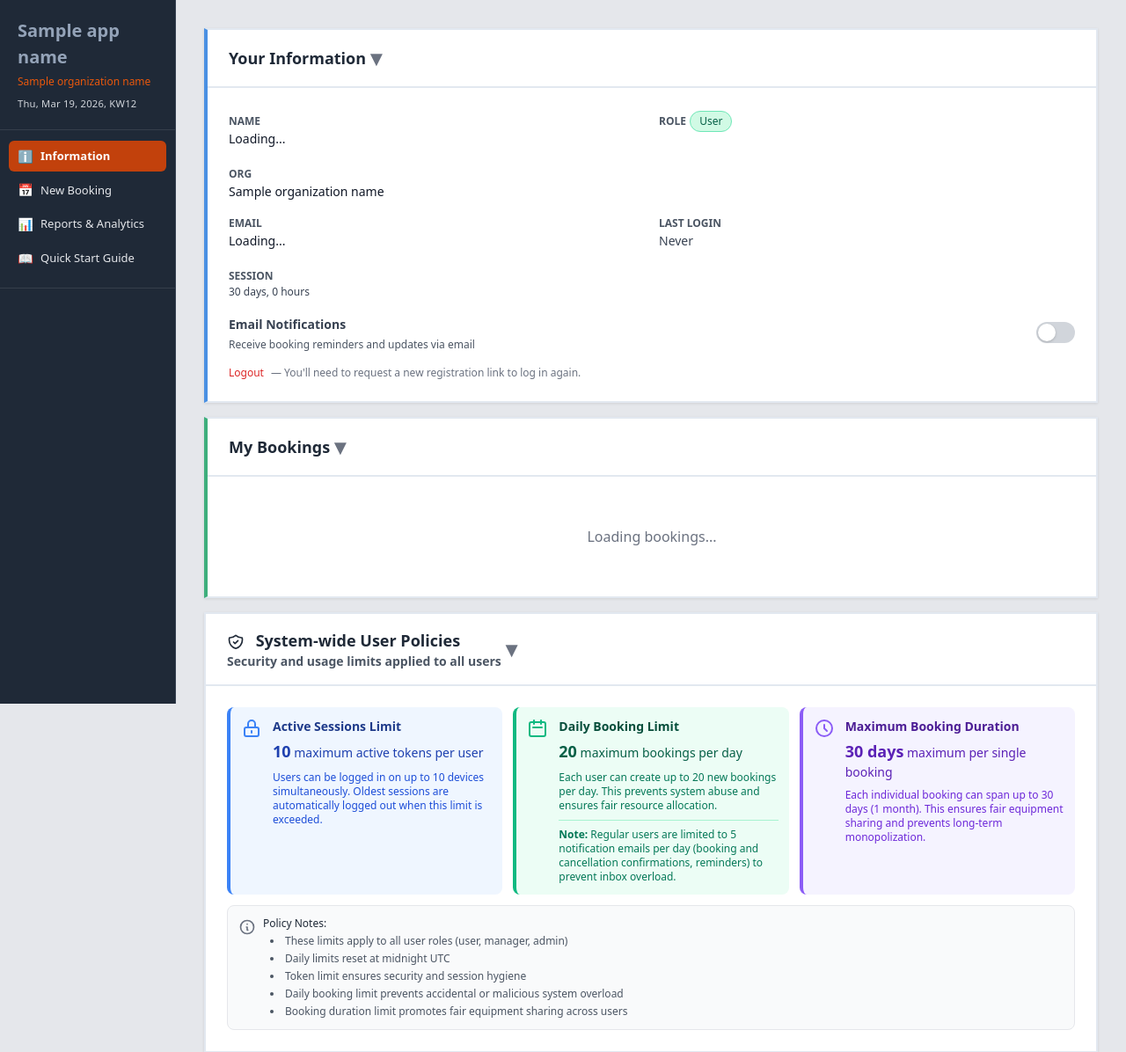
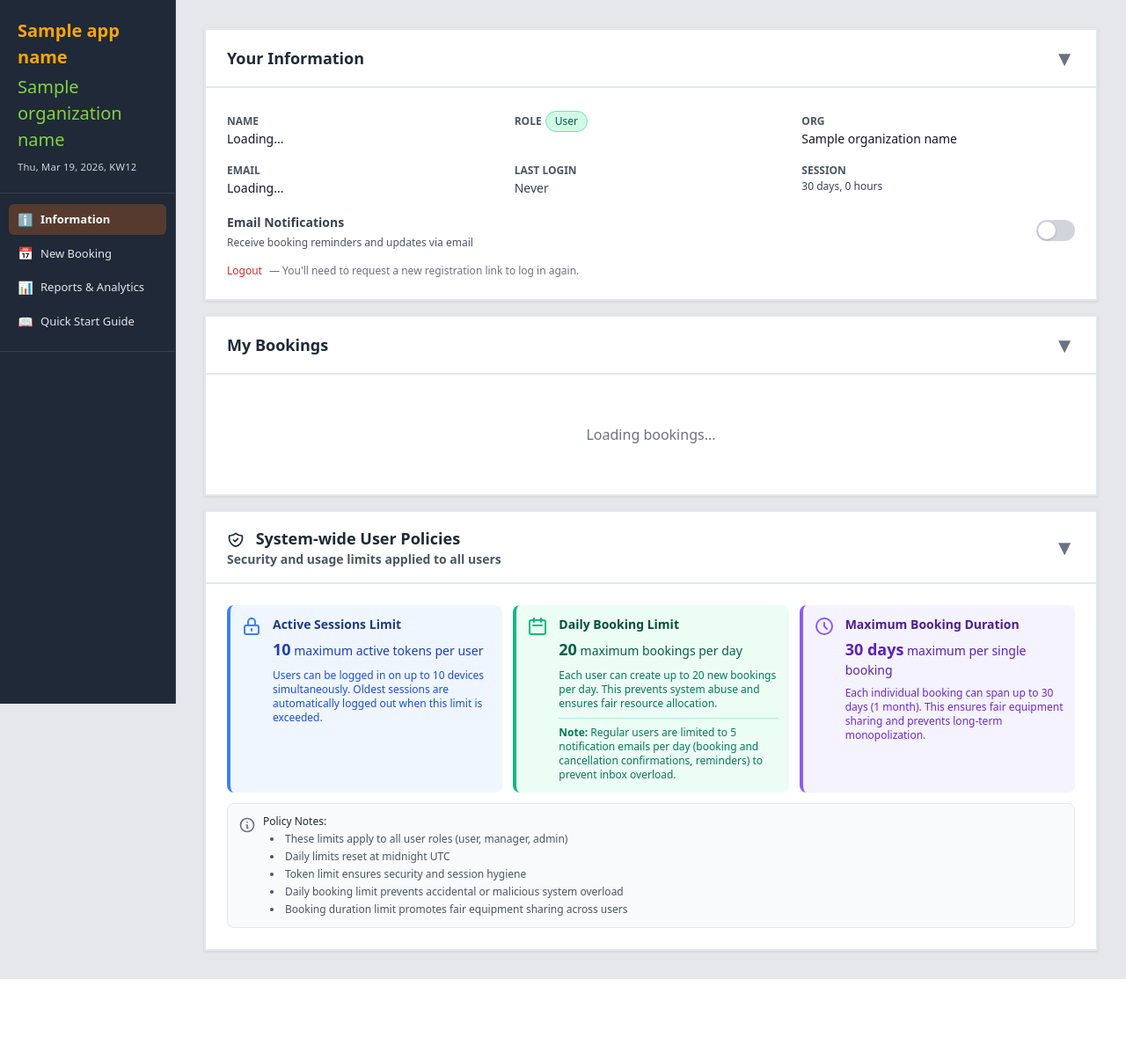
Before and after one commit to cogitex/rfbooking-fastapi-oss, a FastAPI app: template templates/dashboard.html in a window 1280 px wide. Shown: the top 1196 px of the page at 88% size. After the commit the page ends 1113 px from the top, so only its background shows below. Run offline with FastAPI, Linux system fonts and the light colour scheme; the template is opened without the code that fills it: most values are stand-ins (such as "Sample title", 1, 10 or a date in 2020); data that the repository does not hold is empty; parts of the project's set-up code (start-up, migrations or seed data) failed here and were passed over.

Commit message:
UI alignment with rfbooking-core and SMTP improvements
- Fix toggle arrows alignment (add w-full to flex containers)
- Remove colored left borders from card-info and card-booking
- Make user info grid always 3 columns, bookings grid 3 columns
- Add min-h-16 utility class missing from Tailwind v2
- Green background for Book Equipment button
- Add centered success modal for booking creation
- SMTP: add 30s timeout, proper logging, error handling for test emails

Co-Authored-By: Claude Opus 4.6 <noreply@anthropic.com>

```diff
--- a/static/css/styles.css
+++ b/static/css/styles.css
@@ -1,6 +1,11 @@
 /* RFBooking FastAPI OSS - Self-hosted Equipment Booking System */
 /* Copyright (C) 2025 Oleg Tokmakov */
 /* SPDX-License-Identifier: AGPL-3.0-or-later */
+
+/* Tailwind v2 missing utilities */
+.min-h-16 {
+    min-height: 4rem;
+}
 
 /* ============================================================================
    CSS VARIABLES - Charcoal Theme (aligned with rfbooking-core)
@@ -329,11 +334,9 @@ tbody td {
 
 /* Card Type Accents (aligned with rfbooking-core) */
 .card-info {
-    border-left: 4px solid var(--accent-blue);
 }
 
 .card-booking {
-    border-left: 4px solid var(--accent-teal);
 }
 
 .card-reports {
@@ -345,11 +348,9 @@ tbody td {
 }
 
 .card-info {
-    border-left: 4px solid var(--accent-blue);
 }
 
 .card-booking {
-    border-left: 4px solid var(--accent-teal);
 }
 
 .card-users {
@@ -1157,14 +1158,14 @@ tbody td {
 }
 
 .sidebar-title {
-    color: var(--brand-400);
+    color: #ffa409;
     font-weight: 700;
     font-size: 1.25rem;
 }
 
 .sidebar-subtitle {
-    color: #ea580c;
-    font-size: 0.75rem;
+    color: #83d341;
+    font-size: 1.25rem;
     margin-top: 4px;
 }
 
@@ -1221,7 +1222,7 @@ tbody td {
 }
 
 .sidebar-link.active {
-    background-color: #c2410c;
+    background-color: #563a2e;
     color: #fff;
     font-weight: 600;
 }
--- a/templates/dashboard.html
+++ b/templates/dashboard.html
@@ -114,13 +114,13 @@
                 <!-- User Info Card -->
                 <div class="card card-info">
                     <div class="card-header cursor-pointer" onclick="toggleCard('userInfo')">
-                        <div class="flex items-center justify-between">
+                        <div class="flex items-center justify-between w-full">
                             <h2 class="text-lg font-bold">Your Information</h2>
                             <span id="userInfoToggle" class="text-2xl text-gray-500 transition-transform">▼</span>
                         </div>
                     </div>
                     <div id="userInfoContent" class="card-body py-3 px-4">
-                        <div class="grid grid-cols-2 md:grid-cols-3 gap-3 mb-3">
+                        <div class="grid grid-cols-3 gap-3 mb-3">
                             <div>
                                 <label class="text-xs font-semibold text-gray-600 uppercase">Name</label>
                                 <p id="userName" class="text-sm text-gray-900 font-medium">{{ user.name if user else 'Loading...' }}</p>
@@ -136,7 +136,7 @@
                                 <p id="userOrg" class="text-sm text-gray-900 font-medium">{{ organization_name }}</p>
                             </div>
                         </div>
-                        <div class="grid grid-cols-2 md:grid-cols-3 gap-3 mb-3">
+                        <div class="grid grid-cols-3 gap-3 mb-3">
                             <div>
                                 <label class="text-xs font-semibold text-gray-600 uppercase">Email</label>
                                 <p id="userEmailInfo" class="text-sm text-gray-900 font-medium truncate">{{ user.email if user else 'Loading...' }}</p>
@@ -171,13 +171,13 @@
                 <!-- My Bookings Card -->
                 <div class="card card-booking">
                     <div class="card-header cursor-pointer" onclick="toggleCard('myBookings')">
-                        <div class="flex items-center justify-between">
+                        <div class="flex items-center justify-between w-full">
                             <h2 class="text-lg font-bold">My Bookings</h2>
                             <span id="myBookingsToggle" class="text-2xl text-gray-500 transition-transform">▼</span>
                         </div>
                     </div>
                     <div id="myBookingsContent" class="card-body">
-                        <div id="my-bookings-summary" class="grid grid-cols-1 md:grid-cols-2 gap-3 max-h-[550px] overflow-y-auto">
+                        <div id="my-bookings-summary" class="grid grid-cols-1 md:grid-cols-3 gap-3 max-h-[550px] overflow-y-auto">
                             <p class="text-gray-500 text-center py-8 col-span-full">Loading bookings...</p>
                         </div>
                     </div>
@@ -186,7 +186,7 @@
                 <!-- System-wide User Policies -->
                 <div class="card">
                     <div class="card-header cursor-pointer" onclick="toggleCard('userPolicies')">
-                        <div class="flex items-center justify-between">
+                        <div class="flex items-center justify-between w-full">
                             <div>
                                 <h2 class="text-lg font-bold text-brand-700">
                                     <svg class="inline-block w-5 h-5 mr-2" fill="none" stroke="currentColor" viewBox="0 0 24 24">
@@ -362,7 +362,7 @@
 
                     <!-- Form Actions -->
                     <div class="flex gap-3">
-                        <button type="button" onclick="submitBooking()" id="inline-book-btn" class="btn-primary" disabled>Book Equipment</button>
+                        <button type="button" onclick="submitBooking()" id="inline-book-btn" class="btn-primary" style="background-color: #16a34a;" disabled>Book Equipment</button>
                         <button type="button" onclick="resetBookingForm()" class="btn-secondary">Clear Form</button>
                     </div>
 
@@ -1240,6 +1240,30 @@ function escapeHtml(text) {
     return div.innerHTML;
 }
 
+function showSuccessModal(message) {
+    const modal = document.createElement('div');
+    modal.className = 'fixed inset-0 z-50 flex items-center justify-center';
+    modal.innerHTML = `
+        <div class="absolute inset-0 bg-black opacity-50"></div>
+        <div class="relative bg-white rounded-lg shadow-xl p-8 max-w-md mx-4 text-center">
+            <div class="mb-4">
+                <svg class="w-16 h-16 text-green-500 mx-auto" fill="none" stroke="currentColor" viewBox="0 0 24 24">
+                    <path stroke-linecap="round" stroke-linejoin="round" stroke-width="2" d="M9 12l2 2 4-4m6 2a9 9 0 11-18 0 9 9 0 0118 0z"></path>
+                </svg>
+            </div>
+            <h3 class="text-xl font-semibold text-gray-900 mb-2">Success!</h3>
+            <p class="text-gray-600 mb-6">${message}</p>
+            <button onclick="this.closest('.fixed').remove()" class="btn-primary px-6" style="background-color: #16a34a;">OK</button>
+        </div>
+    `;
+    document.body.appendChild(modal);
+    setTimeout(() => {
+        if (modal.parentNode) {
+            modal.remove();
+        }
+    }, 3000);
+}
+
 function showToast(message, type = 'info') {
     const container = document.getElementById('toast-container');
     const toast = document.createElement('div');
@@ -2009,7 +2033,7 @@ async function submitBooking() {
     const data = await apiCall('/api/bookings', 'POST', body);
 
     if (data.success) {
-        showToast('Booking created successfully!', 'success');
+        showSuccessModal('Your booking has been created successfully!');
         resetBookingForm();
         showSection('information');
     } else {
```
Also changed, not shown: app/services/email.py (+25 -12 lines).
